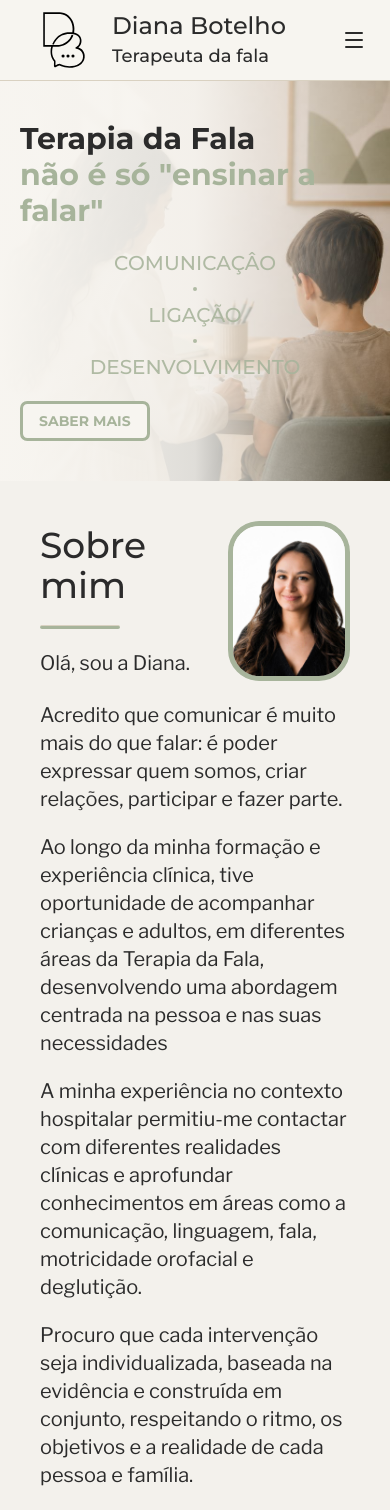
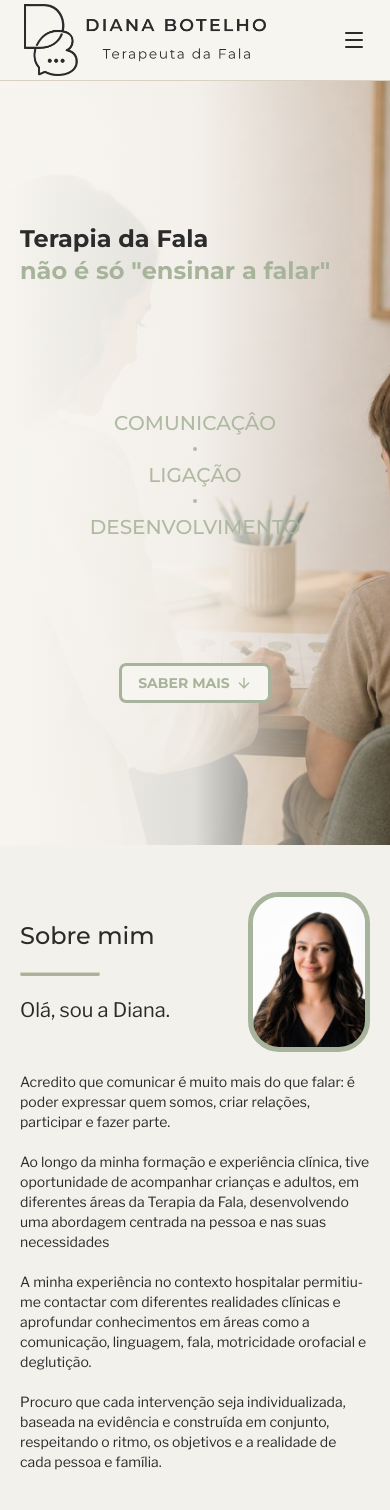
Before and after one commit to rafarlho/UI_DB, a React (Vite) app: page / in a window 390 px wide. Shown: the top 1510 px of the page. Built offline with nearby package versions, Linux system fonts and the light colour scheme.

Commit message:
IMplemented visual fixes requested by the PO

```diff
--- a/src/components/header.tsx
+++ b/src/components/header.tsx
@@ -12,11 +12,7 @@ export function Header() {
     return (
         <div className="max-h-20 flex justify-between items-center w-full p-6">
             <div className="flex gap-2 items-center">
-                <img className="max-h-20" alt="TF Diana Botelho Logo" src={resolvedTheme  === "light" ? "DB_Logo.svg": "DB_Logo_White.svg"}/>
-                <div>
-                    <h1 className="font-heading sm:text-4xl text-2xl">Diana Botelho</h1>
-                    <h3 className="font-heading text-lg">Terapeuta da fala</h3>
-                </div>
+                <img className="max-h-18"  alt="TF Diana Botelho Logo" src={resolvedTheme  === "light" ? "DBNameCharcoal.png": "DBNameOffWhite.png"}/>
             </div>
             {isSmallScreen ?
                 (<DropdownMenu>
--- a/src/sections/about-me.tsx
+++ b/src/sections/about-me.tsx
@@ -5,21 +5,21 @@ function AboutMe() {
     const isSmallScreen = useMediaQuery({maxWidth:640})
 
     if(isSmallScreen)
-        return <section id="about" className="flex flex-col items-start justify-center gap-5 p-10 bg-foreground/2 font-sans text-xl scroll-mt-20">
+        return <section id="about" className="flex flex-col min-h-[calc(100dvh-80px)] items-start justify-center gap-5 sm:p-10 p-5 bg-foreground/2 font-sans text-xl scroll-mt-20">
             <div className="flex flex-row items-center w-full justify-between">
                 <div className="flex flex-col gap-5 ">
-                    <h1 className="text-4xl font-heading">Sobre mim</h1>
+                    <h1 className="text-2xl font-heading">Sobre mim</h1>
                     <hr className="bg-primary h-1 rounded-4xl w-20"></hr>
                     <p>Olá, sou a Diana.</p>
                 </div>
                 <img alt="Profile picture" src="perfil.jpeg" className="rounded-4xl max-h-40 border-5 border-primary"></img>
 
             </div>
-            <p>Acredito que comunicar é muito mais do que falar: é poder expressar quem somos, criar relações, participar e fazer parte.</p>
-            <p>Ao longo da minha formação e experiência clínica, tive oportunidade de acompanhar crianças e adultos, em diferentes áreas da Terapia da Fala, desenvolvendo uma abordagem centrada na pessoa e nas suas necessidades</p>
-            <p>A minha experiência no contexto hospitalar permitiu-me contactar com diferentes realidades clínicas e aprofundar conhecimentos em áreas como a comunicação, linguagem, fala, motricidade orofacial e deglutição.</p>
-            <p>Procuro que cada intervenção seja individualizada, baseada na evidência e construída em conjunto, respeitando o ritmo, os objetivos e a realidade de cada pessoa e família.</p>
-            <p></p>
+            <p className="text-sm">Acredito que comunicar é muito mais do que falar: é poder expressar quem somos, criar relações, participar e fazer parte.</p>
+            <p className="text-sm">Ao longo da minha formação e experiência clínica, tive oportunidade de acompanhar crianças e adultos, em diferentes áreas da Terapia da Fala, desenvolvendo uma abordagem centrada na pessoa e nas suas necessidades</p>
+            <p className="text-sm">A minha experiência no contexto hospitalar permitiu-me contactar com diferentes realidades clínicas e aprofundar conhecimentos em áreas como a comunicação, linguagem, fala, motricidade orofacial e deglutição.</p>
+            <p className="text-sm">Procuro que cada intervenção seja individualizada, baseada na evidência e construída em conjunto, respeitando o ritmo, os objetivos e a realidade de cada pessoa e família.</p>
+            <p className="text-sm"></p>
             {/* <div className="flex flex-wrap gap-2">
                 <div className="border-accent border-4 rounded-4xl max-w-max p-4 flex flex-row items-center gap-4">
                     <GraduationCap size="30"/>
@@ -44,14 +44,15 @@ function AboutMe() {
                     </div>
                 </div>
             </div> */}
-            <div className="flex flex-col gap-2 border-primary border-5 p-5 max-w-max rounded-xl font-heading">
+            <div className="flex flex-row gap-1 border-primary border-5 p-2 rounded-xl font-heading text-sm w-full justify-center">
+                <BadgeCheck/>
                 Cédula Profissional
                 <p className="font-bold text-primary">C-101921179</p>
             </div>
         </section>
 
     return (
-        <section id="about" className="grid grid-cols-3  items-center justify-center py-10 bg-foreground/2 scroll-mt-20">
+        <section id="about" className="h-[calc(100dvh-80px)] min-h-min max-h-250 grid grid-cols-3  items-center justify-center py-10 bg-foreground/2 scroll-mt-20">
             <img alt="Profile picture" src="perfil.jpeg" className="rounded-4xl max-h-80 border-10 border-primary justify-self-center"></img>
             <div className="flex flex-col gap-5 col-span-2 text-xl px-10">
                 <h1 className="text-4xl font-heading">Sobre mim</h1>
--- a/src/sections/areas.tsx
+++ b/src/sections/areas.tsx
@@ -17,8 +17,8 @@ function Areas() {
 
     return (
         <section id="areas" className="flex gap-5 flex-col py-10 scroll-mt-20">
-            <h1 className="ml-10 text-4xl font-heading">Áreas onde intervenho</h1>
-            <hr className="ml-10 bg-primary h-1 rounded-4xl w-20"></hr>
+            <h1 className="sm:ml-10 ml-5 sm:text-4xl text-2xl font-heading">Áreas onde intervenho</h1>
+            <hr className="sm:ml-10 ml-5 bg-primary h-1 rounded-4xl w-20"></hr>
             <div className="sm:py-12 py-5 overflow-hidden relative bg-accent">
 
                 <div className="absolute left-0 top-0 h-full w-24 bg-linear-to-r from-background to-transparent z-10" />
--- a/src/sections/faqs.tsx
+++ b/src/sections/faqs.tsx
@@ -42,8 +42,8 @@ function FAQs() {
     ]
 
     return (
-        <section id="faqs" className="flex gap-5 flex-col p-10 bg-foreground/2 scroll-mt-20">
-            <h1 className="text-4xl font-heading">FAQs</h1>
+        <section id="faqs" className="flex gap-5 flex-col sm:p-10 p-5 bg-foreground/2 scroll-mt-20">
+            <h1 className="sm:text-4xl text-2xl font-heading">FAQs</h1>
             <hr className="bg-primary h-1 rounded-4xl w-20"></hr>
 
             {faqs.map((faq,i) => (
--- a/src/sections/hero.tsx
+++ b/src/sections/hero.tsx
@@ -1,27 +1,27 @@
 import { Button } from "@/components/ui/button"
-import {Dot} from "lucide-react"
+import {ArrowDown, Dot} from "lucide-react"
 
 function Hero() {
     return (
-        <section className="flex sm:h-150 h-100  relative">
+        <section className="flex h-[calc(100dvh-80px)] max-h-250 relative w-full">
             <div className="bg-[url(/hero-bg.jpg)] inset-0 absolute bg-cover bg-center bg-no-repeat"></div>
             <div className="absolute inset-0 bg-linear-to-r from-background via-background/90 to-transparent"/>
 
-            <div className="z-10 flex flex-col max-w-200 sm:m-20 m-5 justify-evenly" >
+            <div className="z-10 flex flex-col sm:max-w-200 w-dvw sm:m-20 m-5 justify-evenly" >
                 <div className="sm:space-y-5">
-                    <h1 className="font-heading sm:text-5xl text-3xl font-bold">Terapia da Fala</h1>
-                    <h1 className="font-heading sm:text-5xl text-3xl text-primary font-bold">não é só "ensinar a falar"</h1>
+                    <h1 className="font-heading sm:text-5xl text-2xl font-bold">Terapia da Fala</h1>
+                    <h1 className="font-heading sm:text-5xl text-2xl text-primary font-bold">não é só "ensinar a falar"</h1>
                 </div>
-                <div className="font-heading flex sm:flex-row flex-col sm:items-start items-center  justify-evenly text-primary/90 text-xl">
+                <div className="font-heading flex sm:flex-row flex-col sm:items-start items-center max-w-150 justify-between text-primary/90 text-xl">
                     <h3 >COMUNICAÇÂO</h3>
                     <Dot/>
                     <h3>LIGAÇÃO</h3>
                     <Dot/>
                     <h3>DESENVOLVIMENTO</h3>
                 </div>
-                <div>
-                    <Button variant={"outlined_primary"} size={"lg"}>
-                        <a href="#about">SABER MAIS</a>
+                <div className="flex sm:justify-start justify-center">
+                    <Button variant={"outlined_primary"} size={"lg"} >
+                        <a href="#about">SABER MAIS</a> <ArrowDown/>
                     </Button>
                 </div>
             </div>
--- a/src/sections/schedule.tsx
+++ b/src/sections/schedule.tsx
@@ -13,8 +13,8 @@ function Schedule() {
 
     return (
         <section id="contacts" className="flex gap-5 flex-col py-10 scroll-mt-20">
-            <h1 className="ml-10 text-4xl font-heading">Marcação de consultas</h1>
-            <hr className="ml-10 bg-primary h-1 rounded-4xl w-20"></hr>
+            <h1 className="sm:ml-10 ml-5 sm:text-4xl text-2xl font-heading">Marcação de consultas</h1>
+            <hr className="sm:ml-10 ml-5 bg-primary h-1 rounded-4xl w-20"></hr>
 
             <div className="flex flex-wrap gap-5 px-5">
                 <Card className="relative mx-auto w-full max-w-sm pt-0 justify-center">
@@ -35,7 +35,7 @@ function Schedule() {
                         {/* <img alt="Diana Botelho - Terapeura da fala" src="DB_Logo_Name.png" className="h-50 justify-self-center"/> */}
                     </div>
                     <CardHeader>
-                        <CardTitle className="justify-self-center text-foreground font-bold text-2xl">São Mateus Hospital Viseu</CardTitle>
+                        <CardTitle className="justify-self-center text-foreground font-bold text-2xl text-center">São Mateus Hospital Viseu</CardTitle>
                     </CardHeader>
                     <CardFooter>
                         <Button className="w-full " size={"lg"} variant={"outlined_primary"}><a href="https://saomateushospital.pt/" target="_blank" className="flex gap-2"><ExternalLink/>Contactar</a></Button>
@@ -46,7 +46,7 @@ function Schedule() {
                         {/* <img alt="Diana Botelho - Terapeura da fala" src="DB_Logo_Name.png" className="h-50 justify-self-center"/> */}
                     </div>
                     <CardHeader>
-                        <CardTitle className="justify-self-center text-foreground font-bold text-2xl">JS Clínica Médica</CardTitle>
+                        <CardTitle className="justify-self-center text-foreground font-bold text-2xl text-center">JS Clínica Médica</CardTitle>
                     </CardHeader>
                     <CardFooter>
                         <Button className="w-full " size={"lg"} variant={"outlined_primary"}><a href="https://jsclinica.pt/" target="_blank" className="flex gap-2"><ExternalLink/>Contactar</a></Button>
```
Also changed, not shown: public/DBNameCharcoal.png (added), public/DBNameOffWhite.png (added).
